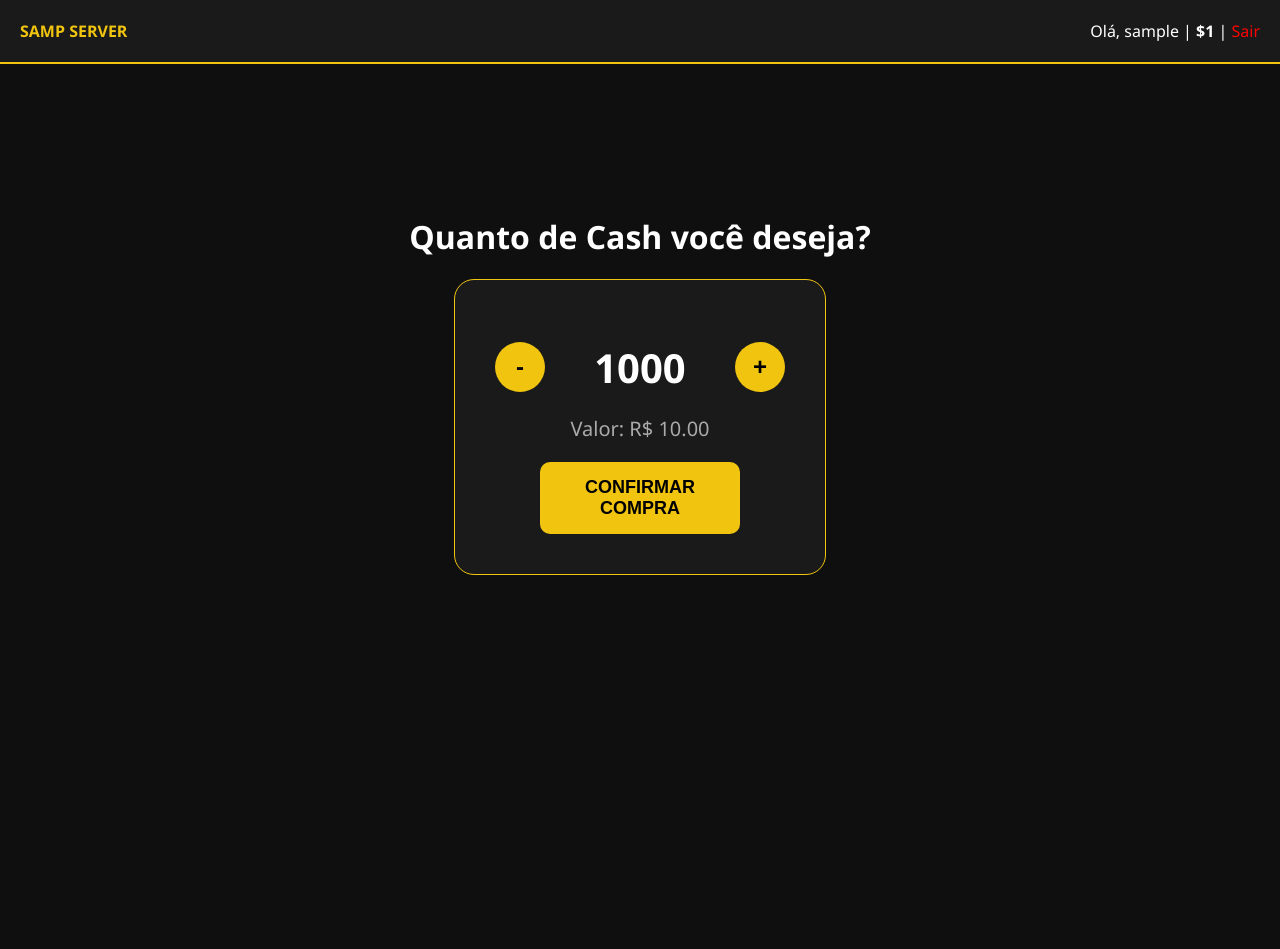
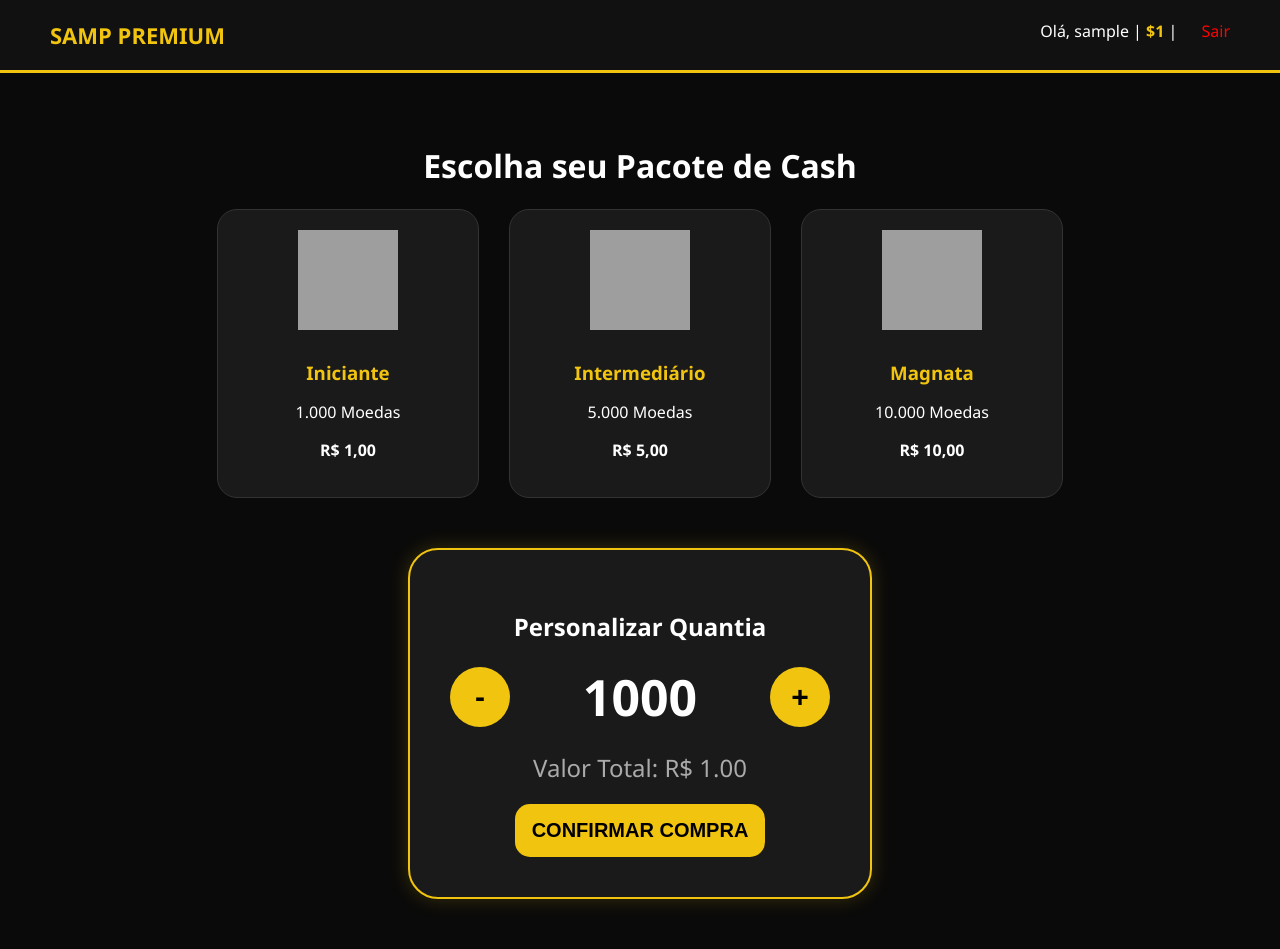
Before and after one commit to chavexochespirito-creator/Aether-RPG, a Node server app: template views/shop.ejs in a window 1280 px wide. Before the commit the page ends 575 px from the top, so only its background shows below. Run offline with Node 20, Linux system fonts and the light colour scheme; the template is opened without the code that fills it: values that come from a table or form of the project are taken from there, others are empty; tables that the repository leaves empty hold one stand-in row (values such as "Sample post"); some libraries are stand-ins or nearby versions; grey boxes are pictures that could not be loaded.

Commit message:
Update shop.ejs

```diff
--- a/views/shop.ejs
+++ b/views/shop.ejs
@@ -1,49 +1,73 @@
 <!DOCTYPE html>
 <html lang="pt-br">
 <head>
-    <meta charset="UTF-8"><title>Loja SAMP</title>
+    <meta charset="UTF-8"><title>Loja Premium - SAMP</title>
     <style>
-        body { background: #0f0f0f; color: white; font-family: 'Segoe UI', sans-serif; margin: 0; text-align: center; }
-        nav { background: #1a1a1a; padding: 20px; display: flex; justify-content: space-between; border-bottom: 2px solid #f1c40f; }
-        .shop-container { display: flex; justify-content: center; align-items: center; height: 80vh; flex-direction: column; }
-        .cash-selector { background: #1a1a1a; padding: 40px; border-radius: 20px; border: 1px solid #f1c40f; }
-        .counter { display: flex; justify-content: center; align-items: center; gap: 20px; margin: 20px 0; }
-        .btn-count { background: #f1c40f; border: none; width: 50px; height: 50px; border-radius: 50%; font-size: 24px; font-weight: bold; cursor: pointer; }
-        #cash-value { font-size: 40px; font-weight: bold; min-width: 150px; }
-        .price-tag { font-size: 20px; color: #aaa; margin-bottom: 20px; }
-        .btn-buy { width: 200px; padding: 15px; background: #f1c40f; border: none; border-radius: 10px; font-weight: bold; cursor: pointer; font-size: 18px; }
+        body { background: #0a0a0a; color: white; font-family: 'Segoe UI', sans-serif; margin: 0; }
+        nav { background: #111; padding: 20px 50px; display: flex; justify-content: space-between; border-bottom: 3px solid #f1c40f; }
+        .shop-container { display: flex; flex-direction: column; align-items: center; padding: 50px; }
+        .packages-grid { display: flex; gap: 30px; justify-content: center; margin-bottom: 50px; flex-wrap: wrap; }
+        .package-card { background: #1a1a1a; width: 220px; padding: 20px; border-radius: 20px; border: 1px solid #333; text-align: center; transition: 0.3s; cursor: pointer; }
+        .package-card:hover { border-color: #f1c40f; transform: scale(1.05); }
+        .package-card img { width: 100px; height: 100px; margin-bottom: 15px; }
+        .package-card h3 { color: #f1c40f; margin: 10px 0; }
+        .cash-selector { background: #1a1a1a; padding: 40px; border-radius: 30px; border: 2px solid #f1c40f; text-align: center; box-shadow: 0 0 20px rgba(241,196,15,0.2); }
+        .counter { display: flex; justify-content: center; align-items: center; gap: 30px; margin: 20px 0; }
+        .btn-count { background: #f1c40f; border: none; width: 60px; height: 60px; border-radius: 50%; font-size: 30px; font-weight: bold; cursor: pointer; }
+        #cash-value { font-size: 50px; font-weight: bold; min-width: 200px; }
+        .price-tag { font-size: 24px; color: #aaa; margin-bottom: 20px; }
+        .btn-buy { width: 250px; padding: 15px; background: #f1c40f; border: none; border-radius: 15px; font-weight: bold; cursor: pointer; font-size: 20px; }
     </style>
 </head>
 <body>
     <nav>
-        <div style="color: #f1c40f; font-weight: bold;">SAMP SERVER</div>
-        <div>Olá, <%= user.username %> | <b>$<%= user.cash %></b> | <a href="/logout" style="color: red; text-decoration: none;">Sair</a></div>
+        <div style="color: #f1c40f; font-weight: bold; font-size: 22px;">SAMP PREMIUM</div>
+        <div>Olá, <%= user.username %> | <b style="color: #f1c40f;">$<%= user.cash %></b> | <a href="/logout" style="color: red; text-decoration: none; margin-left: 20px;">Sair</a></div>
     </nav>
     <div class="shop-container">
-        <h1>Quanto de Cash você deseja?</h1>
+        <h1>Escolha seu Pacote de Cash</h1>
+        <div class="packages-grid">
+            <div class="package-card" onclick="setCash(1000)">
+                <img src="https://cdn-icons-png.flaticon.com/512/2489/2489756.png">
+                <h3>Iniciante</h3>
+                <p>1.000 Moedas</p>
+                <p><b>R$ 1,00</b></p>
+            </div>
+            <div class="package-card" onclick="setCash(5000)">
+                <img src="https://cdn-icons-png.flaticon.com/512/2489/2489761.png">
+                <h3>Intermediário</h3>
+                <p>5.000 Moedas</p>
+                <p><b>R$ 5,00</b></p>
+            </div>
+            <div class="package-card" onclick="setCash(10000)">
+                <img src="https://cdn-icons-png.flaticon.com/512/2489/2489765.png">
+                <h3>Magnata</h3>
+                <p>10.000 Moedas</p>
+                <p><b>R$ 10,00</b></p>
+            </div>
+        </div>
         <div class="cash-selector">
+            <h2>Personalizar Quantia</h2>
             <div class="counter">
                 <button class="btn-count" onclick="changeCash(-100)">-</button>
                 <div id="cash-value">1000</div>
                 <button class="btn-count" onclick="changeCash(100)">+</button>
             </div>
-            <div class="price-tag">Valor: R$ <span id="price">10.00</span></div>
+            <div class="price-tag">Valor Total: R$ <span id="price">1.00</span></div>
             <form action="/create-payment" method="POST">
                 <input type="hidden" name="cashAmount" id="input-cash" value="1000">
-                <input type="hidden" name="amount" id="input-price" value="10.00">
                 <button class="btn-buy" type="submit">CONFIRMAR COMPRA</button>
             </form>
         </div>
     </div>
     <script>
         let cash = 1000;
-        function changeCash(val) {
-            cash += val;
-            if(cash < 100) cash = 100;
+        function setCash(val) { cash = val; update(); }
+        function changeCash(val) { cash += val; if(cash < 100) cash = 100; update(); }
+        function update() {
             document.getElementById('cash-value').innerText = cash;
             document.getElementById('input-cash').value = cash;
-            document.getElementById('price').innerText = (cash / 100).toFixed(2);
-            document.getElementById('input-price').value = (cash / 100).toFixed(2);
+            document.getElementById('price').innerText = (cash / 1000).toFixed(2);
         }
     </script>
 </body>
```
